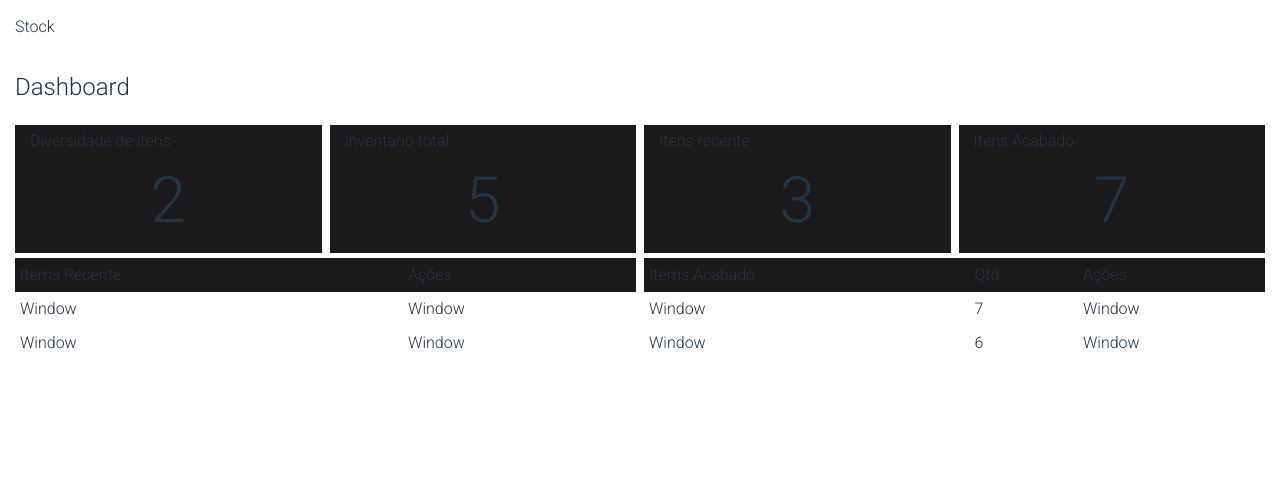
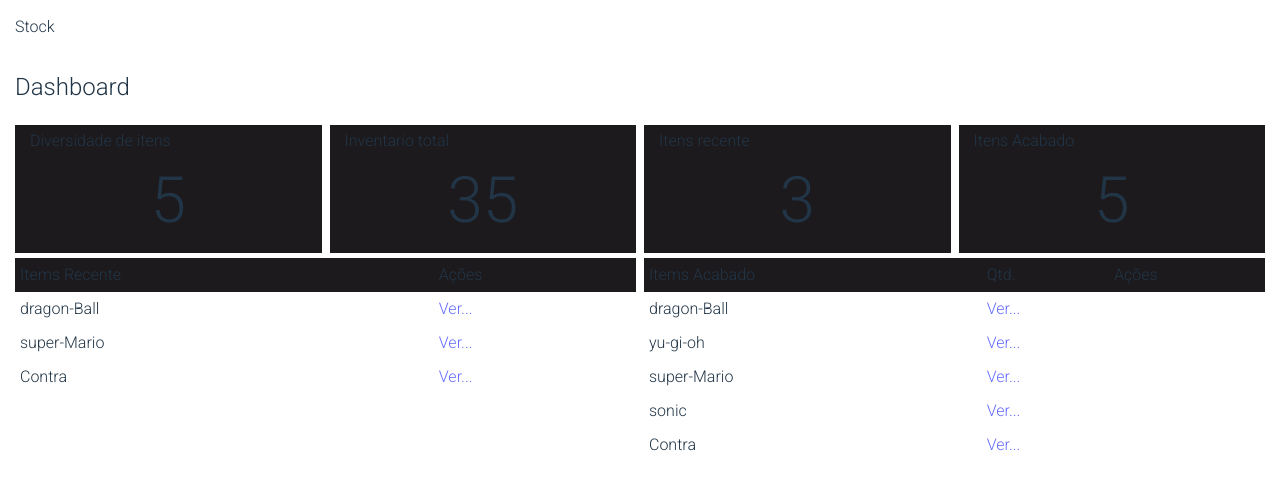
Before and after one commit to TozeMandela/SG_STOCKS, a React (Vite) app: page /DasBoard in a window 1280 px wide. Shown: the top 490 px of the page. Built offline with nearby package versions, Linux system fonts and the light colour scheme; data requests are answered from the project's data file.

Commit message:
finish file dashboard

```diff
--- a/package.json
+++ b/package.json
@@ -4,12 +4,16 @@
   "version": "0.0.0",
   "type": "module",
   "scripts": {
+    "db": "json-server --watch ./src/mock/db.json --port 3303",
     "dev": "vite",
     "build": "tsc && vite build",
     "lint": "eslint . --ext ts,tsx --report-unused-disable-directives --max-warnings 0",
     "preview": "vite preview"
   },
   "dependencies": {
+    "axios": "^1.6.3",
+    "dayjs": "^1.11.10",
+    "json-server": "^0.17.4",
     "react": "^18.2.0",
     "react-dom": "^18.2.0",
     "react-router-dom": "^6.21.1",
--- /dev/null
+++ b/src/Errors/Error.ts
@@ -0,0 +1,10 @@
+
+
+export class ErrorRequest extends Error{
+    readonly message: string = "";
+
+    constructor(_message: string) {
+        super();
+        this.message = _message;
+    }
+}
--- /dev/null
+++ b/src/api/Axios.ts
@@ -0,0 +1,45 @@
+import axios from "axios";
+import { ErrorRequest } from "../Errors/Error";
+
+
+const Axios = axios.create({
+    baseURL: "http://localhost:3303/"
+});
+
+export interface IdataProps {
+    id?: number
+    name: string,
+    categoriaId: number,
+    amount: number,
+    price: number,
+    moedaId?: string,
+    description: string,
+    createdAt?: string,
+    updatedAt?: string
+}
+
+
+const _get = async (path: string): Promise<IdataProps[]| ErrorRequest | undefined> => {
+    try {
+        const { data } = await Axios.get(path);
+        return data;
+    } catch (error) {
+        if (error instanceof Error) return new ErrorRequest('erro ao buscar');
+    }
+}
+const _put = () => {
+
+}
+const _post = () => {
+
+}
+const _del = () => {
+
+}
+
+export const request = {
+    _get,
+    _del,
+    _post,
+    _put
+}
--- /dev/null
+++ b/src/mock/db.json
@@ -0,0 +1,23 @@
+{
+    "categories": [
+      { "id": 1, "title": "jogo" },
+      { "id": 2, "title": "sistema bootado" },
+      { "id": 3, "title": "imobiliario" }
+    ],
+    "products": [
+      { "id": 1, "name": "dragon-Ball", "categoriaId": 1, "amount": 7, "price": 2000, "moedaId": 1, "description": "aaaaaaaaaa", "createdAt": "2023-12-18", "updatedAt": "2023-12-18"},
+
+      { "id": 2, "name": "yu-gi-oh", "categoriaId": 2, "amount": 7, "price": 2000, "moedaId": 1, "description": "aaaaaaaaaa", "createdAt": "2023-12-13", "updatedAt": "2023-12-14"},
+
+      { "id": 3, "name": "super-Mario", "categoriaId": 1, "amount": 7, "price": 2000, "moedaId": 1, "description": "aaaaaaaaaa", "createdAt": "2023-12-20", "updatedAt": "2023-12-22"},
+
+      { "id": 4, "name": "sonic", "categoriaId": 1, "amount": 7, "price": 2000, "moedaId": 1, "description": "aaaaaaaaaa", "createdAt": "2023-11-31", "updatedAt": "2023-12-12"},
+
+      { "id": 5, "name": "Contra", "categoriaId": 1, "amount": 7, "price": 2000, "moedaId": 1, "description": "aaaaaaaaaa", "createdAt": "2023-12-25", "updatedAt": "2023-12-25"}
+    ],
+    "moedas": [
+        { "id": 1, "name": "Kzs" },
+        { "id": 2, "name": "Eur" },
+        { "id": 3, "name": "Dolar" }
+    ]
+  }
--- a/src/pages/page/Dashboard.tsx
+++ b/src/pages/page/Dashboard.tsx
@@ -1,7 +1,37 @@
-import React from 'react';
+import React, { useEffect, useState } from 'react';
 import { CardDash } from '../components';
+import { IdataProps, request } from '../../api/Axios';
+import { Link } from 'react-router-dom';
+import dayjs from 'dayjs';
 
 export const Dashboard: React.FC = () => {
+  const [recentData, setRecentData] = useState<IdataProps[]>();
+  const [acabandoItems, setAcabandoItems] = useState<IdataProps[]>();
+  const [diversidade, setDiversidade] = useState(0)
+  const [Total, setTotal] = useState(0)
+
+  useEffect(() => {
+    request._get('/products').then(data => {
+      if(data instanceof Error) {
+        console.log(data.message);
+      }else {
+
+        setDiversidade(data?.length ?? 0);
+        const total = data?.reduce((ac, item)=>{
+          return ac + item.amount;
+        }, 0);
+
+        setTotal(total ?? 0);
+        const day = dayjs();
+        const rec = data?.filter(el => day.diff(el.updatedAt, 'day') <= 10 )
+        const aca = data?.filter(el => el.amount < 10 )
+
+        setAcabandoItems(aca!)
+        setRecentData(rec!);
+      }
+    });
+  }, []);
+
   return (
     <main className='mainDash'>
         <div className="containerDash">
@@ -10,10 +40,10 @@ export const Dashboard: React.FC = () => {
             </div>
 
             <section className="cardsDash">
-                <CardDash class='cardOne' title='Diversidade de itens' amount='2' />
-                <CardDash class='cardTwo' title='Inventario total' amount='5' />
-                <CardDash class='cardTree' title='Itens recente' amount='3' />
-                <CardDash class='cardFor' title='Itens Acabado' amount='7' />
+                <CardDash class='cardOne' title='Diversidade de itens' amount={diversidade} />
+                <CardDash class='cardTwo' title='Inventario total' amount={Total} />
+                <CardDash class='cardTree' title='Itens recente' amount={recentData?.length} />
+                <CardDash class='cardFor' title='Itens Acabado' amount={acabandoItems?.length} />
                 <div className="information">
                   <aside className='recent-item'>
                     <div className="containerTable">
@@ -28,15 +58,17 @@ export const Dashboard: React.FC = () => {
                             </th>
                           </tr>
                         </thead>
-                        <tbody className="tbody">
-                          <tr>
-                            <td>Window</td>
-                            <td>Window</td>
-                          </tr>
-                          <tr>
-                            <td>Window</td>
-                            <td>Window</td>
-                          </tr>
+                        <tbody className="tbody" key='recentTbody'>
+                          {recentData && recentData.map((el) => (
+                            <tr key={el.id}>
+                              <td>
+                                {el.name}
+                              </td>
+                              <td>
+                                <Link to={`#${el.id}`} className='seemore' >Ver...</Link>
+                              </td>
+                            </tr>
+                          ))}
                         </tbody>
                       </table>
                     </div>
@@ -57,17 +89,17 @@ export const Dashboard: React.FC = () => {
                             </th>
                           </tr>
                         </thead>
-                        <tbody className="tbody">
-                          <tr>
-                            <td>Window</td>
-                            <td>7</td>
-                            <td>Window</td>
-                          </tr>
-                          <tr>
-                            <td>Window</td>
-                            <td>6</td>
-                            <td>Window</td>
-                          </tr>
+                        <tbody className="tbody" key='acabadotbody'>
+                        {acabandoItems && acabandoItems.map((el) => (
+                            <tr key={el.id}>
+                              <td>
+                                {el.name}
+                              </td>
+                              <td>
+                                <Link to={`#${el.id}`} className='seemore' >Ver...</Link>
+                              </td>
+                            </tr>
+                          ))}
                         </tbody>
                       </table>
                     </div>
```
Also changed, not shown: 1 other file (tests, documents, lock files or other folders).
